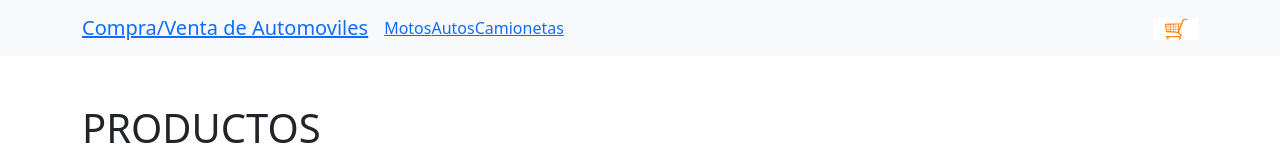
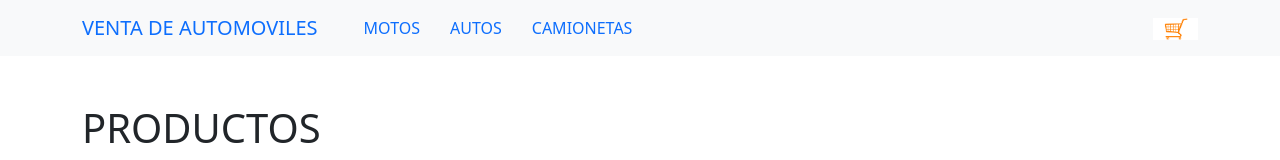
Before and after one commit to RodrigoAguero91/ProyectoreactJS, a React (Vite) app: page / in a window 1280 px wide. Shown: the top 160 px of the page. Built offline with nearby package versions, Linux system fonts and the light colour scheme; no server answers; the database is empty.

Commit message:
edite navbar

```diff
--- a/src/components/NavBar.jsx
+++ b/src/components/NavBar.jsx
@@ -9,15 +9,15 @@ import { CartWidget } from "./CartWidget";
 export const NavBar = () => {
     return (
         <header>
-            <Navbar bg="light" data-bs-theme="light">
-                <Container>
+            <Navbar bg="light" data-bs-theme="light" style={{ textTransform:"uppercase"  }}>
+                <Container >
                     <Navbar.Brand>
-                        <NavLink to="/">Compra/Venta de Automoviles</NavLink>
+                        <NavLink to="/" style={{ textDecoration:"none"  }}>Venta de Automoviles</NavLink>
                     </Navbar.Brand>
-                    <Nav className="me-auto">
-                        <NavLink to="category/Motos">Motos</NavLink>
-                        <NavLink to="category/Autos">Autos</NavLink>
-                        <NavLink to="category/Camioneta">Camionetas</NavLink>
+                    <Nav className="me-auto" >
+                        <NavLink to="category/Motos" style={{ textDecoration:"none", marginLeft:"30px"}} >Motos</NavLink>
+                        <NavLink to="category/Autos"style={{ textDecoration:"none", marginLeft:"30px"}}>Autos</NavLink>
+                        <NavLink to="category/Camioneta"style={{ textDecoration:"none",marginLeft:"30px" }}>Camionetas</NavLink>
                     </Nav>
                     <CartWidget />
                 </Container>
@@ -28,4 +28,4 @@ export const NavBar = () => {
 
 
 
-}
+};
```
